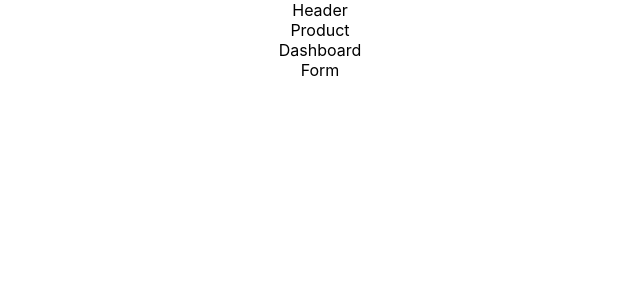
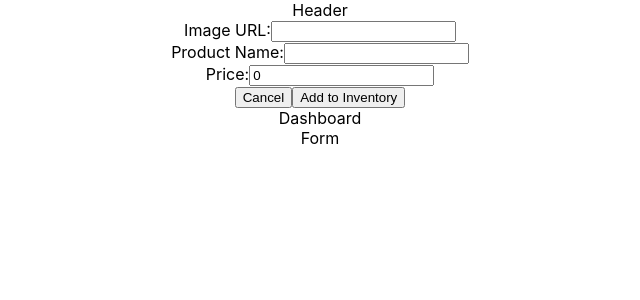
Before and after one commit to AndersonChristian-P/shelfie, a React (Create React App) app: page / in a window 1280 px wide. Shown: the top 300 px of the page, without its empty margins (320-960 px from the left). Built offline with nearby package versions, Linux system fonts and the light colour scheme.

Commit message:
completed Design Step 1

```diff
--- a/src/Components/Product/Product.js
+++ b/src/Components/Product/Product.js
@@ -5,14 +5,59 @@ export default class Product extends Component {
     super()
 
     this.state = {
+      imageUrl: "",
+      product_name: "",
+      price: 0
+    }
+  }
 
-    }
+  handleChange = (event) => {
+    let { value, name } = event.target
+    this.setState({
+      [name]: value
+    })
+  }
+
+  handleClickCancel = () => {
+    this.setState({
+      imageUrl: "",
+      product_name: "",
+      price: 0
+    })
   }
 
   render() {
     return (
       <div>
-        Product
+        <div>Image URL:
+          <input
+            onChange={this.handleChange}
+            type="text"
+            value={this.state.imageUrl}
+            name="imageUrl"
+          />
+        </div>
+
+        <div>Product Name:
+          <input
+            onChange={this.handleChange}
+            type="text"
+            value={this.state.product_name}
+            name="product_name"
+          />
+        </div>
+
+        <div>Price:
+          <input
+            onChange={this.handleChange}
+            type="number"
+            value={this.state.price}
+            name="price"
+          />
+        </div>
+
+        <button onClick={this.handleClickCancel}>Cancel</button>
+        <button>Add to Inventory</button>
       </div>
     )
   }
```
